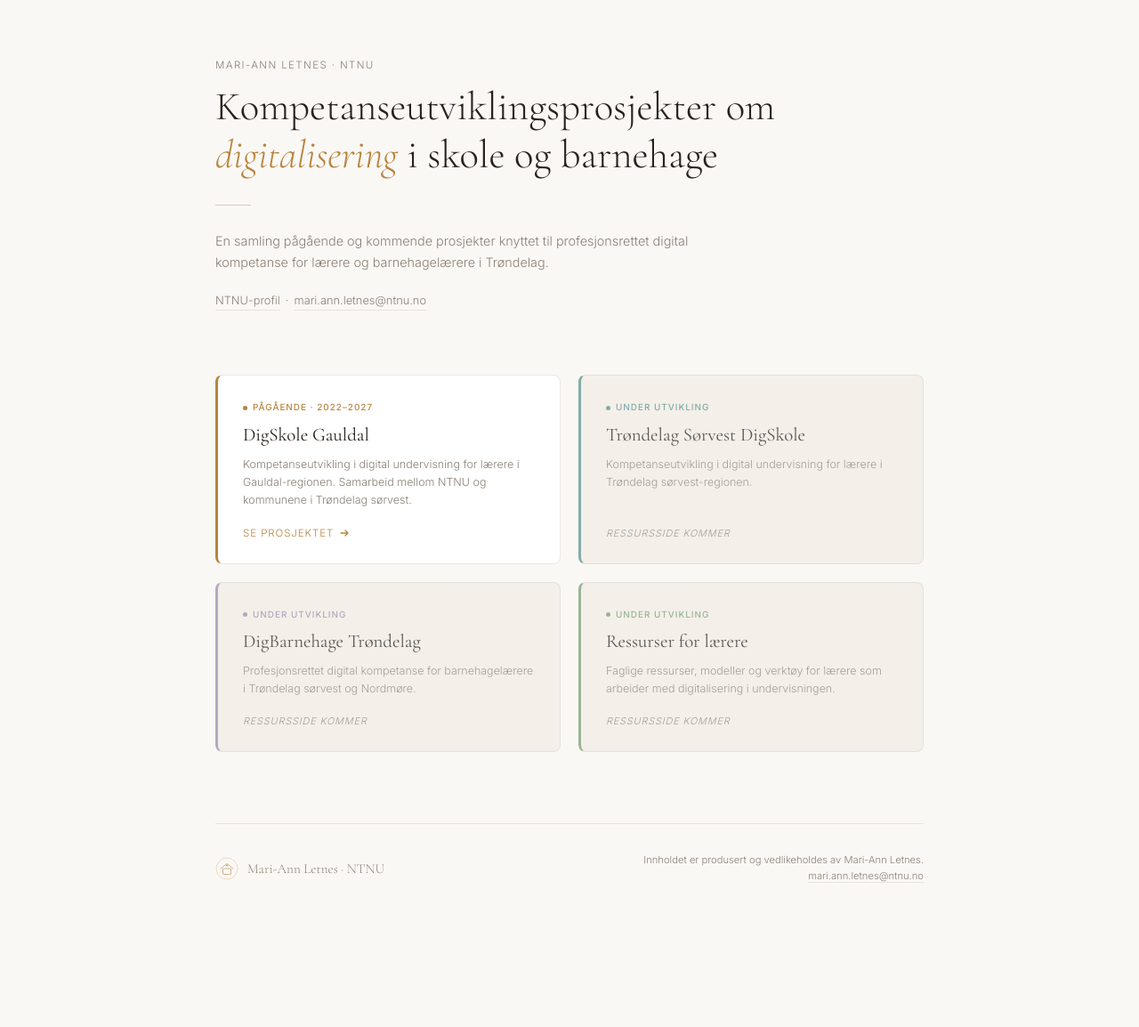
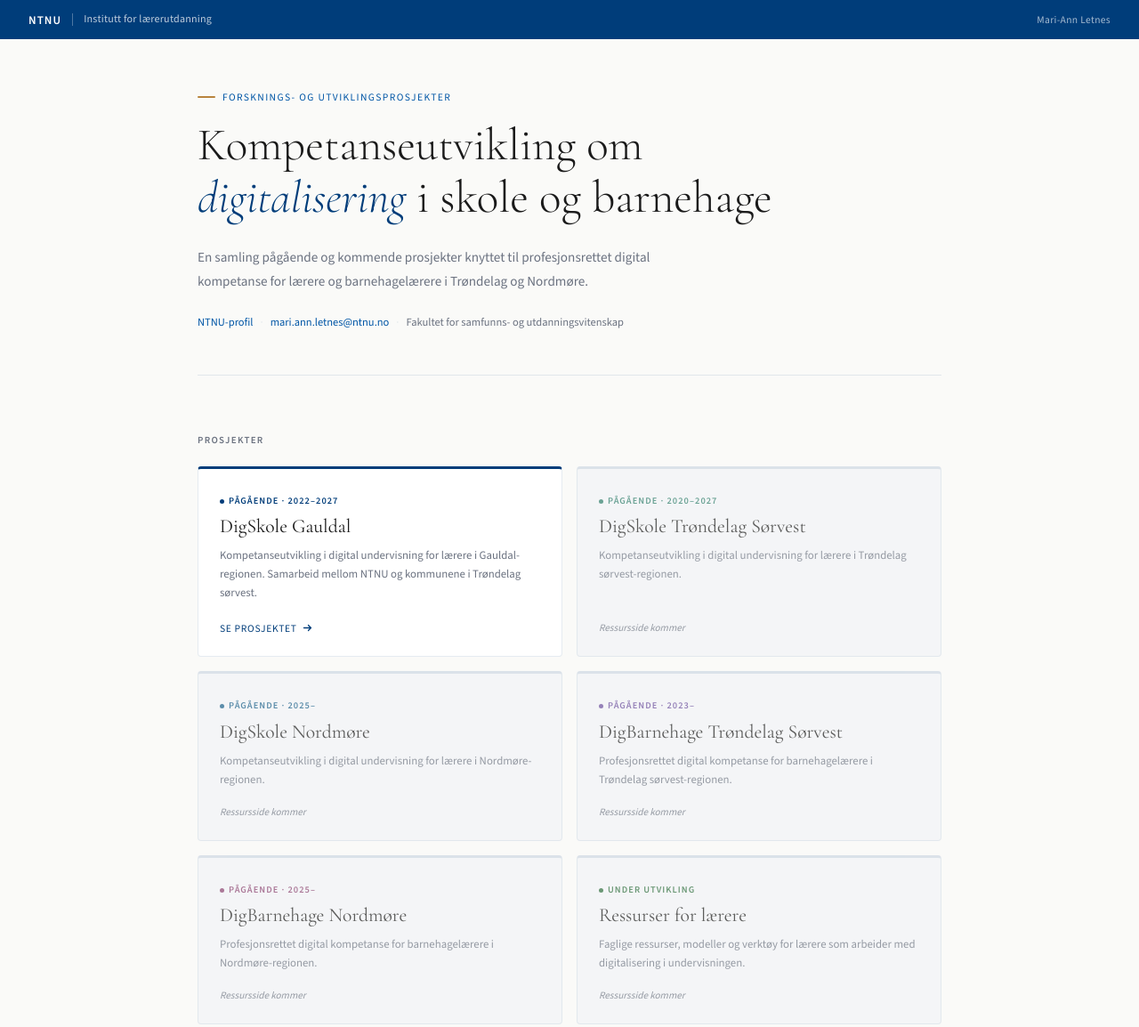
Before and after one commit to Mariannletnes/Kompetanseutviklingsprosjekter, a plain HTML site: page index.html in a window 1280 px wide. Shown: the top 1154 px of the page at 89% size. Before the commit the page ends 1074 px from the top, so only its background shows below. Drawn offline with nearby package versions, Linux system fonts and the light colour scheme.

Commit message:
Add files via upload

```diff
--- a/index.html
+++ b/index.html
@@ -6,19 +6,19 @@
 <title>Kompetanseutvikling · Mari-Ann Letnes</title>
 <link rel="preconnect" href="https://fonts.googleapis.com">
 <link rel="preconnect" href="https://fonts.gstatic.com" crossorigin>
-<link href="https://fonts.googleapis.com/css2?family=Cormorant+Garamond:ital,wght@0,300;0,400;0,600;1,300;1,400&family=Inter:wght@300;400;500&display=swap" rel="stylesheet">
+<link href="https://fonts.googleapis.com/css2?family=Cormorant+Garamond:ital,wght@0,300;0,400;0,600;1,300;1,400&family=Source+Sans+3:wght@300;400;500;600&display=swap" rel="stylesheet">
 <style>
   *, *::before, *::after { box-sizing: border-box; margin: 0; padding: 0; }
 
   :root {
-    --bg:      #faf8f5;
-    --surface: #f2ede6;
-    --border:  rgba(90,70,50,0.12);
-    --text:    #28221a;
-    --muted:   #8a8075;
+    --ntnu:    #003d7a;
+    --ntnu-mid: #0056a6;
+    --bg:      #fafaf8;
+    --surface: #f2f4f7;
+    --border:  rgba(0,61,122,0.1);
+    --text:    #1a1a1a;
+    --muted:   #6b7280;
     --gold:    #b8843e;
-    --teal:    #5a9390;
-    --accent:  #28221a;
   }
 
   html { font-size: 16px; }
@@ -26,198 +26,258 @@
   body {
     background: var(--bg);
     color: var(--text);
-    font-family: 'Inter', sans-serif;
+    font-family: 'Source Sans 3', sans-serif;
     font-weight: 300;
     line-height: 1.6;
     min-height: 100vh;
   }
 
+  /* ── TOP BAR ── */
+  .topbar {
+    background: var(--ntnu);
+    padding: 0 32px;
+    height: 44px;
+    display: flex;
+    align-items: center;
+    justify-content: space-between;
+  }
+
+  .topbar-brand {
+    display: flex;
+    align-items: center;
+    gap: 12px;
+    text-decoration: none;
+  }
+
+  .topbar-ntnu {
+    font-family: 'Source Sans 3', sans-serif;
+    font-size: 0.82rem;
+    font-weight: 600;
+    letter-spacing: 0.08em;
+    color: #fff;
+    text-transform: uppercase;
+  }
+
+  .topbar-divider {
+    width: 1px;
+    height: 14px;
+    background: rgba(255,255,255,0.3);
+  }
+
+  .topbar-unit {
+    font-size: 0.75rem;
+    font-weight: 300;
+    color: rgba(255,255,255,0.75);
+    letter-spacing: 0.02em;
+  }
+
+  .topbar-profile {
+    font-size: 0.72rem;
+    color: rgba(255,255,255,0.65);
+    text-decoration: none;
+    letter-spacing: 0.03em;
+    transition: color 0.2s;
+  }
+
+  .topbar-profile:hover { color: #fff; }
+
+  /* ── MAIN WRAP ── */
   .wrap {
-    max-width: 860px;
+    max-width: 900px;
     margin: 0 auto;
-    padding: 64px 32px 80px;
+    padding: 56px 32px 80px;
   }
 
   /* ── HEADER ── */
   .site-header {
-    margin-bottom: 72px;
+    margin-bottom: 64px;
+    padding-bottom: 48px;
+    border-bottom: 1px solid var(--border);
   }
 
-  .header-eyebrow {
+  .header-kicker {
     font-size: 0.72rem;
+    font-weight: 500;
     letter-spacing: 0.12em;
     text-transform: uppercase;
-    color: var(--muted);
-    margin-bottom: 12px;
+    color: var(--ntnu-mid);
+    margin-bottom: 16px;
+    display: flex;
+    align-items: center;
+    gap: 8px;
+  }
+
+  .header-kicker::before {
+    content: '';
+    display: inline-block;
+    width: 20px;
+    height: 2px;
+    background: var(--gold);
+    border-radius: 1px;
+    flex-shrink: 0;
   }
 
   .header-title {
     font-family: 'Cormorant Garamond', serif;
-    font-size: clamp(1.8rem, 4vw, 2.8rem);
+    font-size: clamp(2rem, 4.5vw, 3.2rem);
     font-weight: 300;
-    line-height: 1.2;
+    line-height: 1.15;
     color: var(--text);
-    max-width: 640px;
+    max-width: 700px;
+    margin-bottom: 24px;
   }
 
   .header-title em {
     font-style: italic;
-    color: var(--gold);
+    color: var(--ntnu);
+  }
+
+  .header-desc {
+    font-size: 0.95rem;
+    color: var(--muted);
+    max-width: 580px;
+    line-height: 1.75;
+    margin-bottom: 24px;
   }
 
   .header-meta {
-    margin-top: 20px;
-    font-size: 0.8rem;
-    color: var(--muted);
     display: flex;
     align-items: center;
-    gap: 6px;
+    gap: 8px;
+    font-size: 0.78rem;
+    color: var(--muted);
   }
 
   .header-meta a {
-    color: var(--muted);
+    color: var(--ntnu-mid);
     text-decoration: none;
-    border-bottom: 1px solid var(--border);
-    transition: color 0.2s, border-color 0.2s;
+    font-weight: 400;
+    transition: color 0.2s;
   }
 
-  .header-meta a:hover {
-    color: var(--gold);
-    border-color: var(--gold);
+  .header-meta a:hover { color: var(--ntnu); text-decoration: underline; }
+
+  .header-meta .sep { color: var(--border); }
+
+  /* ── PROJECTS GRID ── */
+  .section-label {
+    font-size: 0.68rem;
+    font-weight: 600;
+    letter-spacing: 0.12em;
+    text-transform: uppercase;
+    color: var(--muted);
+    margin-bottom: 20px;
   }
 
-  .header-divider {
-    width: 40px;
-    height: 1px;
-    background: var(--gold);
-    opacity: 0.4;
-    margin: 28px 0;
-  }
-
-  .header-desc {
-    font-size: 0.9rem;
-    color: var(--muted);
-    max-width: 560px;
-    line-height: 1.7;
-  }
-
-  /* ── PROJECTS GRID ── */
   .projects {
     display: grid;
     grid-template-columns: 1fr 1fr;
-    gap: 20px;
+    gap: 16px;
+    margin-bottom: 48px;
   }
 
-  @media (max-width: 600px) {
+  @media (max-width: 580px) {
     .projects { grid-template-columns: 1fr; }
   }
 
   .project-card {
-    position: relative;
     background: #fff;
     border: 1px solid var(--border);
-    border-radius: 8px;
-    padding: 28px 28px 24px;
+    border-top: 3px solid var(--card-color, var(--ntnu));
+    border-radius: 4px;
+    padding: 28px 24px 22px;
     text-decoration: none;
     color: inherit;
     display: flex;
     flex-direction: column;
-    gap: 10px;
-    transition: box-shadow 0.2s, border-color 0.2s, transform 0.15s;
-    border-left: 3px solid var(--card-color, var(--border));
-  }
-
-  .project-card.active {
-    cursor: pointer;
+    gap: 8px;
+    transition: box-shadow 0.2s, transform 0.15s;
   }
 
   .project-card.active:hover {
-    box-shadow: 0 4px 24px rgba(90,70,50,0.08);
-    border-color: var(--card-color, var(--border));
+    box-shadow: 0 4px 20px rgba(0,61,122,0.1);
     transform: translateY(-2px);
   }
 
   .project-card.coming {
     background: var(--surface);
-    cursor: default;
-    opacity: 0.75;
+    border-top-color: rgba(0,61,122,0.15);
+    opacity: 0.7;
   }
 
-  .card-tag {
-    font-size: 0.62rem;
+  .card-status {
+    font-size: 0.65rem;
+    font-weight: 600;
     letter-spacing: 0.1em;
     text-transform: uppercase;
-    font-weight: 500;
-    color: var(--card-color, var(--muted));
+    color: var(--card-color, var(--ntnu));
     display: flex;
     align-items: center;
-    gap: 6px;
+    gap: 5px;
   }
 
-  .card-tag .dot {
+  .card-status .dot {
     width: 5px;
     height: 5px;
     border-radius: 50%;
-    background: var(--card-color, var(--muted));
+    background: currentColor;
     flex-shrink: 0;
   }
 
   .card-name {
     font-family: 'Cormorant Garamond', serif;
-    font-size: 1.3rem;
+    font-size: 1.35rem;
     font-weight: 400;
-    line-height: 1.25;
+    line-height: 1.2;
     color: var(--text);
   }
 
   .card-desc {
-    font-size: 0.78rem;
+    font-size: 0.8rem;
     color: var(--muted);
-    line-height: 1.6;
+    line-height: 1.65;
     flex: 1;
   }
 
-  .card-arrow {
-    margin-top: 8px;
+  .card-link {
+    margin-top: 12px;
     font-size: 0.72rem;
-    letter-spacing: 0.08em;
+    font-weight: 500;
+    letter-spacing: 0.06em;
     text-transform: uppercase;
-    color: var(--card-color, var(--muted));
+    color: var(--card-color, var(--ntnu));
     display: flex;
     align-items: center;
     gap: 5px;
     transition: gap 0.2s;
   }
 
-  .project-card.active:hover .card-arrow {
-    gap: 9px;
-  }
+  .project-card.active:hover .card-link { gap: 9px; }
 
   .card-coming {
-    margin-top: 8px;
-    font-size: 0.68rem;
-    letter-spacing: 0.08em;
-    text-transform: uppercase;
+    margin-top: 10px;
+    font-size: 0.7rem;
     color: var(--muted);
     font-style: italic;
   }
 
   /* ── PROJECT COLORS ── */
-  .c-gauldal  { --card-color: #b8843e; }
-  .c-sorvest  { --card-color: #5a9390; }
-  .c-barnehage { --card-color: #9b8fad; }
-  .c-laerere  { --card-color: #7a9e78; }
+  .c-gauldal        { --card-color: #003d7a; }
+  .c-sorvest        { --card-color: #2e7d6b; }
+  .c-nordmore       { --card-color: #1a5f8a; }
+  .c-barnehage      { --card-color: #6b4f9e; }
+  .c-barnehage-nord { --card-color: #8a4270; }
+  .c-laerere        { --card-color: #2e6e3e; }
 
   /* ── FOOTER ── */
   .site-footer {
-    margin-top: 80px;
-    padding-top: 32px;
+    padding-top: 28px;
     border-top: 1px solid var(--border);
     display: flex;
-    align-items: center;
+    align-items: flex-start;
     justify-content: space-between;
     flex-wrap: wrap;
-    gap: 16px;
+    gap: 20px;
   }
 
   .footer-brand {
@@ -227,80 +287,108 @@
     text-decoration: none;
   }
 
-  .footer-brand .brand-text {
+  .footer-brand-text {
+    font-size: 0.78rem;
+    color: var(--muted);
+    line-height: 1.5;
+  }
+
+  .footer-brand-text strong {
+    display: block;
+    font-weight: 500;
+    color: var(--text);
+    font-size: 0.88rem;
     font-family: 'Cormorant Garamond', serif;
-    font-size: 0.95rem;
-    font-weight: 300;
-    color: var(--muted);
   }
 
   .footer-note {
     font-size: 0.7rem;
     color: var(--muted);
     text-align: right;
-    line-height: 1.6;
+    line-height: 1.7;
   }
 
   .footer-note a {
-    color: inherit;
+    color: var(--ntnu-mid);
     text-decoration: none;
-    border-bottom: 1px solid var(--border);
-    transition: color 0.2s;
   }
 
-  .footer-note a:hover { color: var(--gold); }
+  .footer-note a:hover { text-decoration: underline; }
 </style>
 </head>
 <body>
+
+  <!-- ── TOP BAR ── -->
+  <div class="topbar">
+    <a href="https://www.ntnu.no" class="topbar-brand" target="_blank">
+      <span class="topbar-ntnu">NTNU</span>
+      <span class="topbar-divider"></span>
+      <span class="topbar-unit">Institutt for lærerutdanning</span>
+    </a>
+    <a href="https://www.ntnu.no/ansatte/mari.ann.letnes" class="topbar-profile" target="_blank">Mari-Ann Letnes</a>
+  </div>
+
 <div class="wrap">
 
   <!-- ── HEADER ── -->
   <header class="site-header">
-    <p class="header-eyebrow">Mari-Ann Letnes · NTNU</p>
-    <h1 class="header-title">Kompetanseutviklingsprosjekter om <em>digitalisering</em> i skole og barnehage</h1>
-    <div class="header-divider"></div>
-    <p class="header-desc">En samling pågående og kommende prosjekter knyttet til profesjonsrettet digital kompetanse for lærere og barnehagelærere i Trøndelag.</p>
-    <p class="header-meta">
+    <p class="header-kicker">Forsknings- og utviklingsprosjekter</p>
+    <h1 class="header-title">Kompetanseutvikling om <em>digitalisering</em> i skole og barnehage</h1>
+    <p class="header-desc">En samling pågående og kommende prosjekter knyttet til profesjonsrettet digital kompetanse for lærere og barnehagelærere i Trøndelag og Nordmøre.</p>
+    <div class="header-meta">
       <a href="https://www.ntnu.no/ansatte/mari.ann.letnes" target="_blank">NTNU-profil</a>
-      <span>·</span>
+      <span class="sep">·</span>
       <a href="mailto:mari.ann.letnes@ntnu.no">mari.ann.letnes@ntnu.no</a>
-    </p>
+      <span class="sep">·</span>
+      <span>Fakultet for samfunns- og utdanningsvitenskap</span>
+    </div>
   </header>
 
   <!-- ── PROJECTS ── -->
+  <p class="section-label">Prosjekter</p>
   <section class="projects">
 
-    <!-- DigSkole Gauldal — active -->
     <a href="https://mariannletnes.github.io/Gauldals-DigSkole/" class="project-card active c-gauldal">
-      <span class="card-tag"><span class="dot"></span>Pågående · 2022–2027</span>
+      <span class="card-status"><span class="dot"></span>Pågående · 2022–2027</span>
       <h2 class="card-name">DigSkole Gauldal</h2>
       <p class="card-desc">Kompetanseutvikling i digital undervisning for lærere i Gauldal-regionen. Samarbeid mellom NTNU og kommunene i Trøndelag sørvest.</p>
-      <span class="card-arrow">Se prosjektet
-        <svg width="14" height="14" viewBox="0 0 14 14" fill="none" xmlns="http://www.w3.org/2000/svg" aria-hidden="true">
-          <path d="M3 7H11M8 4L11 7L8 10" stroke="currentColor" stroke-width="1.3" stroke-linecap="round" stroke-linejoin="round"/>
+      <span class="card-link">Se prosjektet
+        <svg width="13" height="13" viewBox="0 0 13 13" fill="none" aria-hidden="true">
+          <path d="M2.5 6.5H10.5M7.5 3.5L10.5 6.5L7.5 9.5" stroke="currentColor" stroke-width="1.3" stroke-linecap="round" stroke-linejoin="round"/>
         </svg>
       </span>
     </a>
 
-    <!-- Trøndelag Sørvest DigSkole — coming -->
     <div class="project-card coming c-sorvest">
-      <span class="card-tag"><span class="dot"></span>Under utvikling</span>
-      <h2 class="card-name">Trøndelag Sørvest DigSkole</h2>
+      <span class="card-status"><span class="dot"></span>Pågående · 2020–2027</span>
+      <h2 class="card-name">DigSkole Trøndelag Sørvest</h2>
       <p class="card-desc">Kompetanseutvikling i digital undervisning for lærere i Trøndelag sørvest-regionen.</p>
       <span class="card-coming">Ressursside kommer</span>
     </div>
 
-    <!-- DigBarnehage — coming -->
-    <div class="project-card coming c-barnehage">
-      <span class="card-tag"><span class="dot"></span>Under utvikling</span>
-      <h2 class="card-name">DigBarnehage Trøndelag</h2>
-      <p class="card-desc">Profesjonsrettet digital kompetanse for barnehagelærere i Trøndelag sørvest og Nordmøre.</p>
+    <div class="project-card coming c-nordmore">
+      <span class="card-status"><span class="dot"></span>Pågående · 2025–</span>
+      <h2 class="card-name">DigSkole Nordmøre</h2>
+      <p class="card-desc">Kompetanseutvikling i digital undervisning for lærere i Nordmøre-regionen.</p>
       <span class="card-coming">Ressursside kommer</span>
     </div>
 
-    <!-- Ressurser for lærere — coming -->
+    <div class="project-card coming c-barnehage">
+      <span class="card-status"><span class="dot"></span>Pågående · 2023–</span>
+      <h2 class="card-name">DigBarnehage Trøndelag Sørvest</h2>
+      <p class="card-desc">Profesjonsrettet digital kompetanse for barnehagelærere i Trøndelag sørvest-regionen.</p>
+      <span class="card-coming">Ressursside kommer</span>
+    </div>
+
+    <div class="project-card coming c-barnehage-nord">
+      <span class="card-status"><span class="dot"></span>Pågående · 2025–</span>
+      <h2 class="card-name">DigBarnehage Nordmøre</h2>
+      <p class="card-desc">Profesjonsrettet digital kompetanse for barnehagelærere i Nordmøre-regionen.</p>
+      <span class="card-coming">Ressursside kommer</span>
+    </div>
+
     <div class="project-card coming c-laerere">
-      <span class="card-tag"><span class="dot"></span>Under utvikling</span>
+      <span class="card-status"><span class="dot"></span>Under utvikling</span>
       <h2 class="card-name">Ressurser for lærere</h2>
       <p class="card-desc">Faglige ressurser, modeller og verktøy for lærere som arbeider med digitalisering i undervisningen.</p>
       <span class="card-coming">Ressursside kommer</span>
@@ -311,13 +399,10 @@
   <!-- ── FOOTER ── -->
   <footer class="site-footer">
     <a href="https://www.ntnu.no/ansatte/mari.ann.letnes" class="footer-brand" target="_blank">
-      <svg width="26" height="26" viewBox="0 0 26 26" fill="none" xmlns="http://www.w3.org/2000/svg" aria-hidden="true">
-        <circle cx="13" cy="13" r="12" stroke="rgba(184,132,62,0.25)" stroke-width="1"/>
-        <path d="M6 13 L13 7.5 L20 13" stroke="#b8843e" stroke-width="1" stroke-linecap="round" stroke-opacity="0.6"/>
-        <rect x="8.5" y="13" width="9" height="6.5" rx="0.7" stroke="#b8843e" stroke-width="1" stroke-opacity="0.6"/>
-        <circle cx="13" cy="9.5" r="0.9" fill="#5a9390" opacity="0.8"/>
-      </svg>
-      <span class="brand-text">Mari-Ann Letnes · NTNU</span>
+      <div class="footer-brand-text">
+        <strong>Mari-Ann Letnes</strong>
+        Førsteamanuensis i pedagogikk · NTNU
+      </div>
     </a>
     <div class="footer-note">
       Innholdet er produsert og vedlikeholdes av Mari-Ann Letnes.<br>
```
